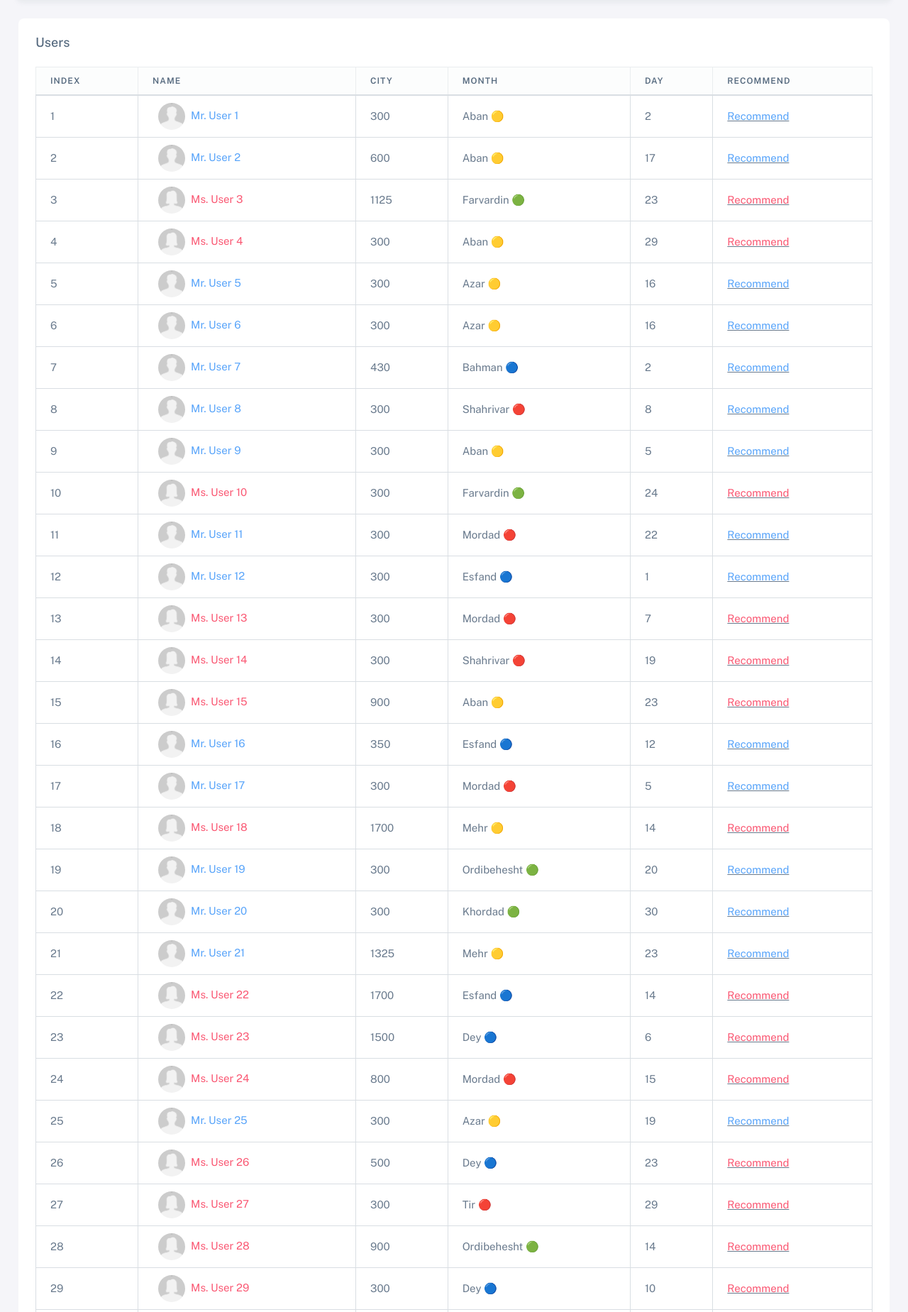
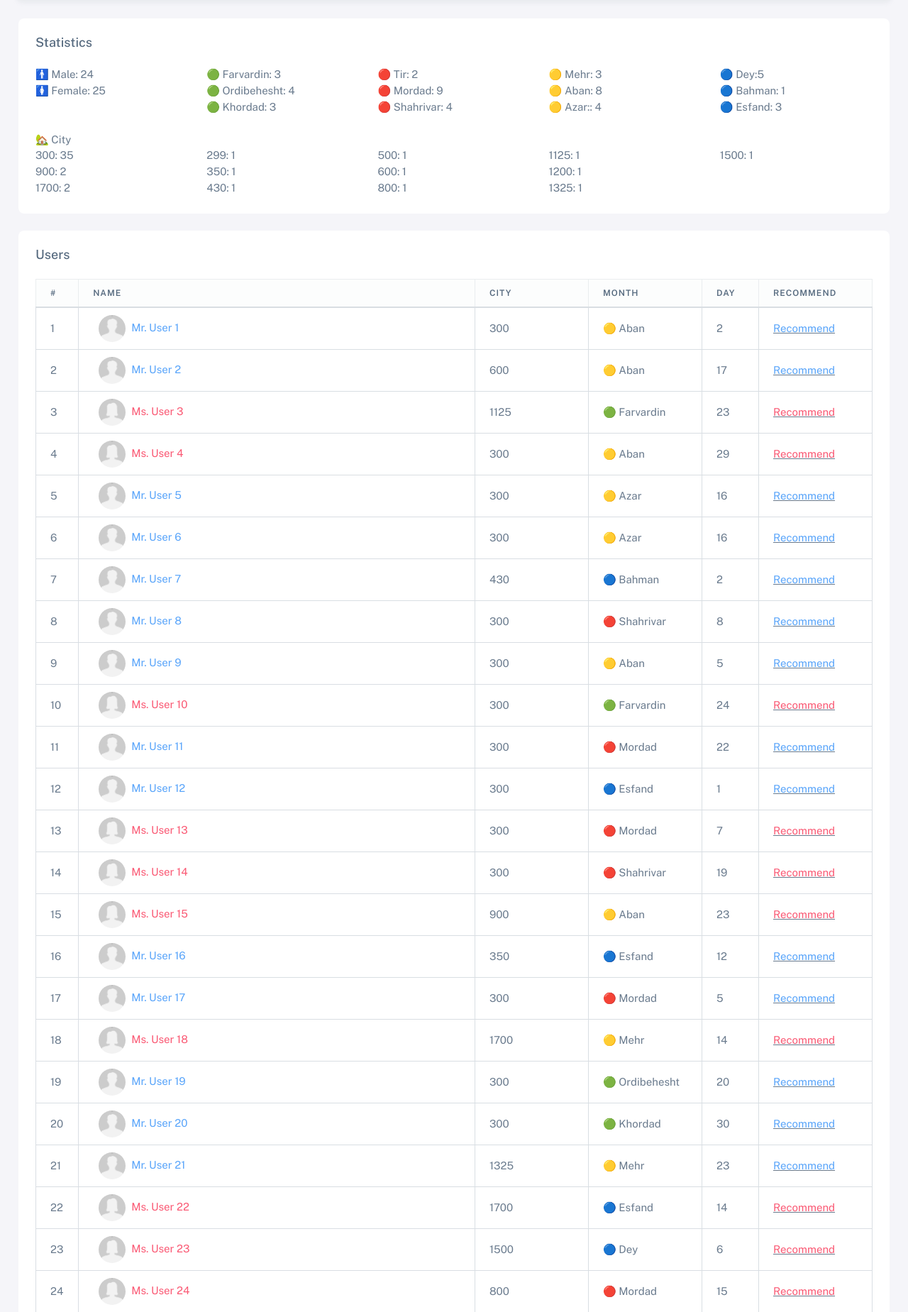
Before and after one commit to erfgram/recommender, a Django app: page / in a window 1280 px wide. Shown: the part 74-1923 px from the top of the page at 71% size. Run offline with Django 3.2, Linux system fonts and the light colour scheme; data comes from the database, SQL or seed files in the repository; both versions use the stored data as it was after the commit; some libraries are stand-ins or nearby versions.

Commit message:
Statistics added and some minor changes

```diff
--- a/main/admin.py
+++ b/main/admin.py
@@ -4,7 +4,7 @@ from .models import User, Distance
 # Register your models here
 @admin.register(User)
 class UserAdmin(admin.ModelAdmin):
-    list_display = ['id','name']
+    list_display = ['id','name','city']
     search_fields = ['name']
     list_display_links = list_display
 
--- a/main/templatetags/main_extras.py
+++ b/main/templatetags/main_extras.py
@@ -4,18 +4,18 @@ from django import template
 register = template.Library()
 
 month = {
-    '1':'Farvardin 🟢',
-    '2':'Ordibehesht 🟢',
-    '3':'Khordad 🟢',
-    '4':'Tir 🔴',
-    '5':'Mordad 🔴',
-    '6':'Shahrivar 🔴',
-    '7':'Mehr 🟡',
-    '8':'Aban 🟡',
-    '9':'Azar 🟡',
-    '10':'Dey 🔵',
-    '11':'Bahman 🔵',
-    '12':'Esfand 🔵',
+    '1':'🟢 Farvardin',
+    '2':'🟢 Ordibehesht',
+    '3':'🟢 Khordad',
+    '4':'🔴 Tir',
+    '5':'🔴 Mordad',
+    '6':'🔴 Shahrivar',
+    '7':'🟡 Mehr',
+    '8':'🟡 Aban',
+    '9':'🟡 Azar',
+    '10':'🔵 Dey',
+    '11':'🔵 Bahman',
+    '12':'🔵 Esfand',
 }
 
 @register.filter
@@ -28,3 +28,18 @@ def percentage(distance, *args, **kwargs):
     max = 1423.26
     percentage = abs(round(((distance / max) * 100) - 100,2))
     return percentage
+
+@register.filter
+def filtersex(Object, value):
+    females = Object.filter(sex=value)
+    return len(females)
+
+@register.filter
+def filtermonth(Object, value):
+    month = Object.filter(month = value)
+    return len(month)
+
+@register.filter
+def filtercity(Object, value):
+    month = Object.filter(city = value)
+    return len(month)
--- a/static/style/costum.css
+++ b/static/style/costum.css
@@ -58,4 +58,20 @@
 .bg-male a {
   color: #58a4fa;
 }
+
+.index {
+  width: 10px !important;
+}
+
+.month {
+  width: 160px !important;
+}
+
+.day {
+  width: 80px !important;
+}
+
+.month {
+  width: 160px !important;
+}
 /*# sourceMappingURL=costum.css.map */
--- a/static/style/costum.scss
+++ b/static/style/costum.scss
@@ -3,6 +3,7 @@
 .card{
     box-shadow: none !important;
 }
+
 
 .four-card{
     .card-containter{
@@ -60,3 +61,15 @@
         color: rgb(88, 164, 250);
     }
 }
+
+.index{
+    width: 10px !important;
+}
+
+.month{
+    width: 160px !important;
+}
+
+.day{
+    width: 80px !important;
+}
--- a/templates/base.html
+++ b/templates/base.html
@@ -25,7 +25,7 @@
     <link rel="stylesheet" href="{% static 'style/theme.css' %}" class="template-customizer-core-css" />
     <link href="{% static 'style/cropper.min.css' %}" rel="stylesheet">
     <link href="{% static 'style/costum.css' %}" rel="stylesheet">
-    <title>{{ page_title }}</title>
+    <title>{{ pageTitle }}</title>
     <!-- Favicon -->
     <link rel="apple-touch-icon" sizes="180x180" href="{% static 'img/apple-touch-icon.png' %}">
     <link rel="icon" type="image/png" sizes="32x32" href="{% static 'img/favicon-32x32.png' %}">
--- a/templates/list.html
+++ b/templates/list.html
@@ -3,18 +3,93 @@
 {% load main_extras %}
 {% load static %}
 <div class="card">
+  <h5 class="card-header">Statistics</h5>
+  <div class="card-body">
+    <div class="row">
+      <div class="col">
+        🚹 Male: {{ objects|filtersex:0 }}
+        <br>
+        🚺 Female: {{ objects|filtersex:1 }}
+      </div>
+      <div class="col">
+        🟢 Farvardin: {{ objects|filtermonth:1 }}
+        <br>
+        🟢 Ordibehesht: {{ objects|filtermonth:2 }}
+        <br>
+        🟢 Khordad: {{ objects|filtermonth:3 }}
+      </div>
+      <div class="col">
+        🔴 Tir: {{ objects|filtermonth:4 }}
+        <br>
+        🔴 Mordad: {{ objects|filtermonth:5 }}
+        <br>
+        🔴 Shahrivar: {{ objects|filtermonth:6 }}
+      </div>
+      <div class="col">
+        🟡 Mehr: {{ objects|filtermonth:7 }}
+        <br>
+        🟡 Aban: {{ objects|filtermonth:8 }}
+        <br>
+        🟡 Azar:: {{ objects|filtermonth:9 }}
+      </div>
+      <div class="col">
+        🔵 Dey:{{ objects|filtermonth:10 }}
+        <br>
+        🔵 Bahman: {{ objects|filtermonth:11 }}
+        <br>
+        🔵 Esfand: {{ objects|filtermonth:12 }}
+      </div>
+    </div>
+    <br>
+    <span>🏡 City</span>
+    <div class="row">
+      <div class="col">
+        300: {{ objects|filtercity:300 }}
+        <br>
+        900: {{ objects|filtercity:900 }}
+        <br>
+        1700: {{ objects|filtercity:1700 }}
+      </div>
+      <div class="col">
+        299: {{ objects|filtercity:299 }}
+        <br>
+        350: {{ objects|filtercity:350 }}
+        <br>
+        430: {{ objects|filtercity:430 }}
+      </div>
+      <div class="col">
+        500: {{ objects|filtercity:500 }}
+        <br>
+        600: {{ objects|filtercity:600 }}
+        <br>
+        800: {{ objects|filtercity:800 }}
+      </div>
+      <div class="col">
+        1125: {{ objects|filtercity:1125 }}
+        <br>
+        1200: {{ objects|filtercity:1200 }}
+        <br>
+        1325: {{ objects|filtercity:1325 }}
+      </div>
+      <div class="col">
+        1500: {{ objects|filtercity:1500 }}
+      </div>
+    </div>
+  </div>
+</div>
+<div class="card mt-4">
   <h5 class="card-header">Users</h5>
   <div class="card-body">
     <div class="table-responsive text-nowrap">
       <table class="table table-bordered table-hover">
         <thead class="table-light">
           <tr>
-            <th>Index</th>
+            <th class="index">#</th>
             <th>Name</th>
-            <th>City</th>
-            <th>Month</th>
-            <th>Day</th>
-            <th>Recommend</th>
+            <th class="month">City</th>
+            <th class="month">Month</th>
+            <th class="day">Day</th>
+            <th class="month">Recommend</th>
           </tr>
         </thead>
         <tbody class="table-border-bottom-0">
@@ -53,11 +128,11 @@
               <table class="table table-bordered table-hover">
                 <thead class="table-light">
                   <tr>
-                    <th>Index</th>
+                    <th class="index">#</th>
                     <th>First</th>
                     <th>Second</th>
                     <th>Distance</th>
-                    <th>Distance (%)</th>
+                    <th class="day">Distance (%)</th>
                   </tr>
                 </thead>
                 <tbody class="table-border-bottom-0">
@@ -86,11 +161,11 @@
               <table class="table table-bordered table-hover">
                 <thead class="table-light">
                   <tr>
-                    <th>Index</th>
+                    <th class="index">#</th>
                     <th>First</th>
                     <th>Second</th>
                     <th>Distance</th>
-                    <th>Distance (%)</th>
+                    <th class="day">Distance (%)</th>
                   </tr>
                 </thead>
                 <tbody class="table-border-bottom-0">
--- a/templates/user.html
+++ b/templates/user.html
@@ -39,10 +39,10 @@
       <table class="table table-bordered table-hover">
         <thead class="table-light">
           <tr>
-            <th>Index</th>
+            <th class="index">#</th>
             <th>User</th>
-            <th>Distance</th>
-            <th>Distance (%)</th>
+            <th class="day">Distance</th>
+            <th class="day">Distance (%)</th>
           </tr>
         </thead>
         <tbody class="table-border-bottom-0">
```
Also changed, not shown: recommender/settings.py (+17 -14 lines), db.sqlite3, 1 other file.
